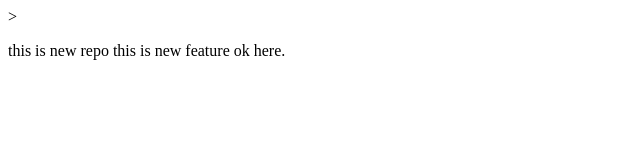
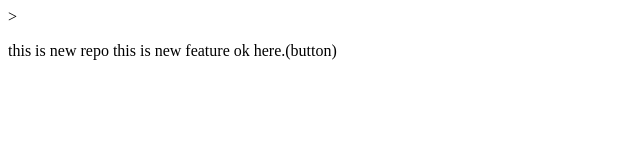
Before and after one commit to deeptishetty143/localrepo, a plain HTML site: page index.html in a window 1280 px wide. Shown: the full height of the page, 0-640 px from the left. Drawn offline with Linux system fonts and the light colour scheme.

```diff
--- a/index.html
+++ b/index.html
@@ -1,4 +1,4 @@
 ><P>
     this is new repo
-    this is new feature ok here.
+    this is new feature ok here.(button)
 </P>
```
